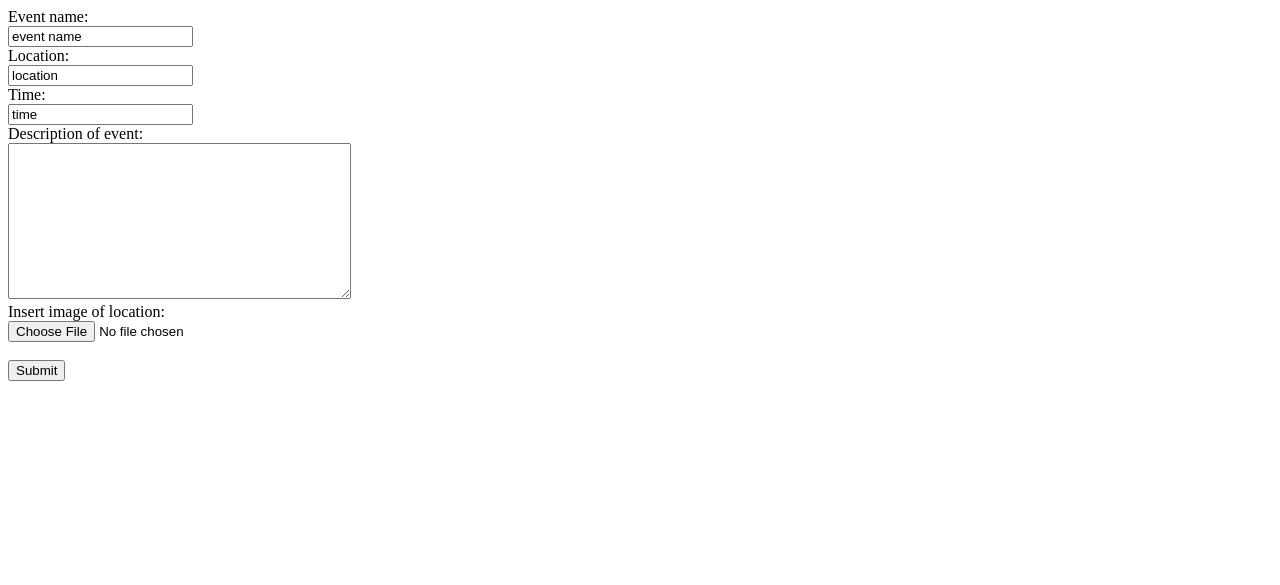
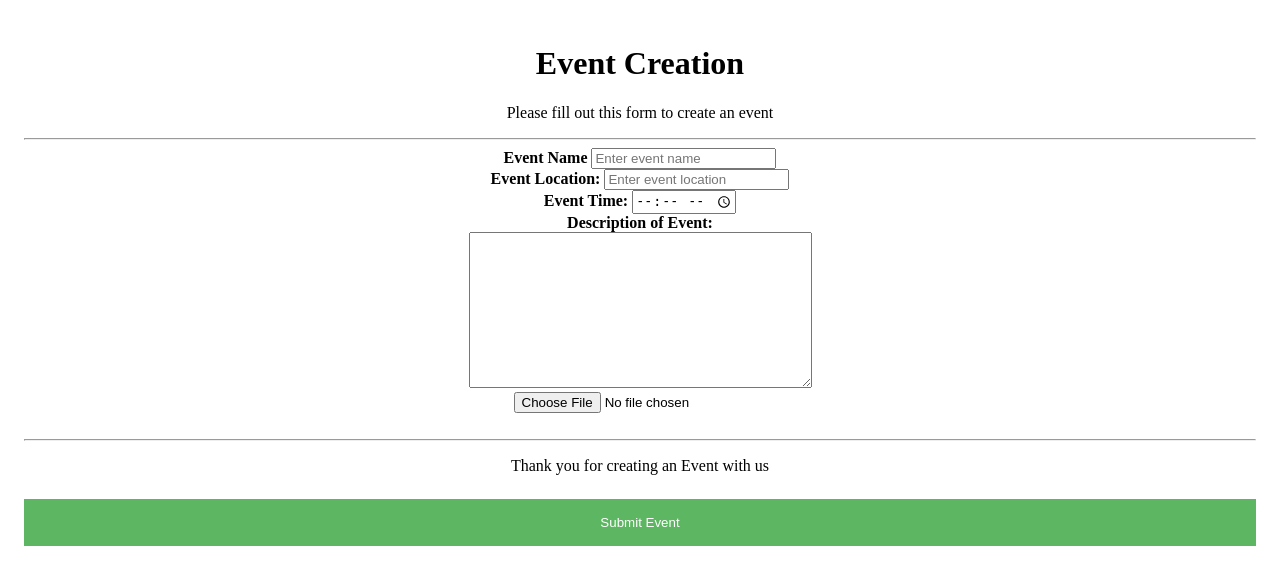
Before and after one commit to cleanup-meetup/cleanup-meetup, a Python web app: template templates/create-event.html in a window 1280 px wide. Shown: the top 585 px of the page. Run offline with Jinja, Linux system fonts and the light colour scheme; the template is opened without the code that fills it, so the values that code supplies are empty.

Commit message:
more forms

```diff
--- a/templates/create-event.html
+++ b/templates/create-event.html
@@ -9,17 +9,35 @@
 </head>
 <body>
     <form action="/action_page.php">
-        Event name:<br>
-        <input type="text" name="eventname" value="event name"><br>
-        Location:<br>
-        <input type="text" name="location" value="location"><br>
-        Time:<br>
-        <input type="text" name="time" value="time"><br>
-        Description of event:<br>
-        <textarea name="description" rows="10" cols="40"> </textarea><br>
-        Insert image of location:<br>
-        <input type="file" name="pic" accept="image/*"><br><br>
-        <input type="submit" value="Submit">
+        <div class="container">
+            <h1>Event Creation</h1>
+            <p>Please fill out this form to create an event</p>
+            <hr>
+
+            <label for="event"><b>Event Name</b></label>
+            <input type="text" placeholder="Enter event name" name="event" required>
+            <br>
+
+
+            <label for="location"><b>Event Location:</b>
+            <input type="text" placeholder="Enter event location" name="location" required>
+            <br>
+
+            <label for="eventTime"><b>Event Time:</b></label>
+            <input type="time" placeholder="00:00" name="eventTime" required>
+            <br>
+
+            <label for="description"><b>Description of Event:</b></label><br>
+            <textarea name="description" rows="10" cols="40" required></textarea>
+            <br>
+
+            <input type="file" name="pic" accept="image/*"><br><br>
+
+            <hr>
+            <p>Thank you for creating an Event with us</p>
+            <button type="submit" class="submitForm">Submit Event</button>
+        </div>
+
       </form>
 </body>
 </html>
--- a/templates/styles/form.css
+++ b/templates/styles/form.css
@@ -3,3 +3,19 @@
     height:560px;
     width:300px;
 }
+
+.submitForm{
+    background-color: #4CAF50;
+    color: white;
+    padding: 16px 20px;
+    margin: 8px 0;
+    border: none;
+    cursor: pointer;
+    width: 100%;
+    opacity: 0.9;
+}
+
+.container{
+    padding: 16px;
+    text-align: center;
+}
```
